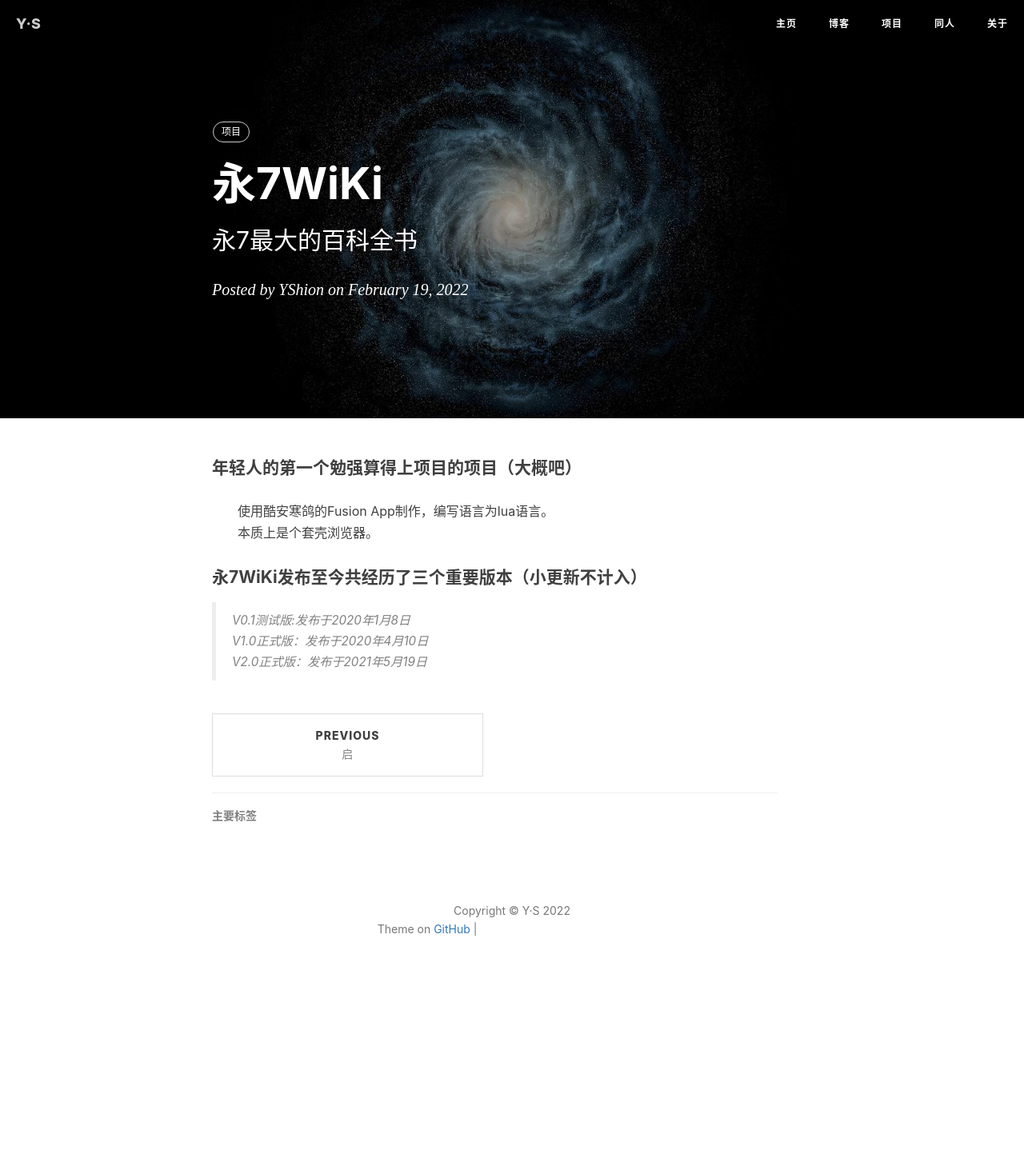
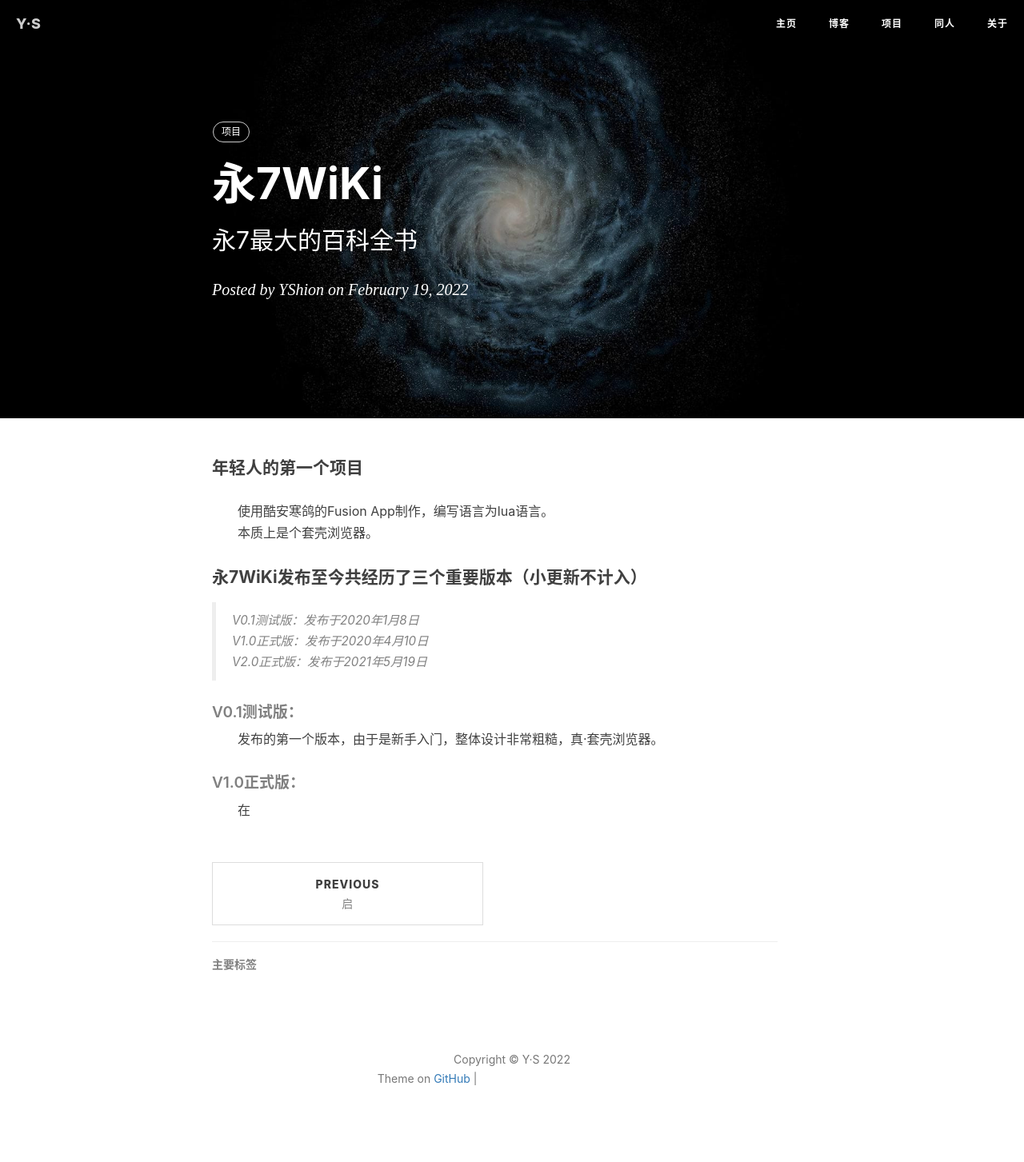
Before and after one commit to YS-yorigamishion/YS-yorigamishion.github.io, a Jekyll site: the page built from _posts/2022-2-19-永7WiKi.md, in a window 1280 px wide. Shown: the whole page at 80% size. Built offline with Jekyll 4.4.1, drawn with Linux system fonts in a browser that asks for light colours; nearby versions of some CDN libraries; comment, search, counter and statistics services are not loaded; before the commit the page ends 1266 px from its top, so only the background shows below that; grey boxes are pictures that could not be loaded.

Commit message:
Update 2022-2-19-永7WiKi.md

```diff
--- a/_posts/2022-2-19-永7WiKi.md
+++ b/_posts/2022-2-19-永7WiKi.md
@@ -10,11 +10,16 @@ tags:
     - 项目
 
 ---
-#### **年轻人的第一个勉强算得上项目的项目（大概吧）**
+#### 年轻人的第一个项目
 &emsp;&emsp;使用酷安寒鸽的Fusion App制作，编写语言为lua语言。
 &emsp;&emsp;本质上是个套壳浏览器。
 
 #### 永7WiKi发布至今共经历了三个重要版本（小更新不计入）
-> V0.1测试版:发布于2020年1月8日
+> V0.1测试版：发布于2020年1月8日
 > V1.0正式版：发布于2020年4月10日
 > V2.0正式版：发布于2021年5月19日
+
+##### V0.1测试版：
+&emsp;&emsp;发布的第一个版本，由于是新手入门，整体设计非常粗糙，真·套壳浏览器。
+##### V1.0正式版：
+&emsp;&emsp;在
```
